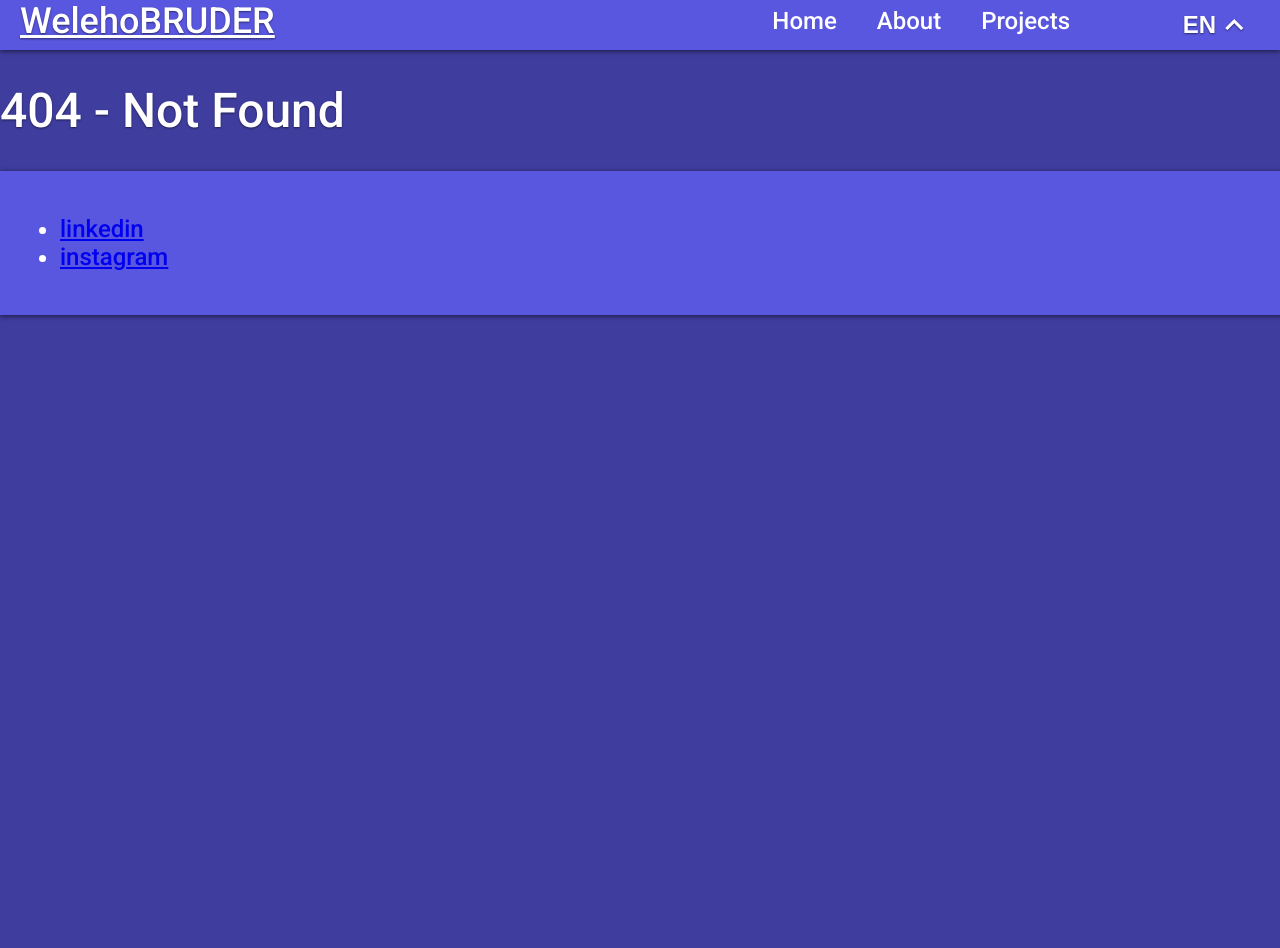
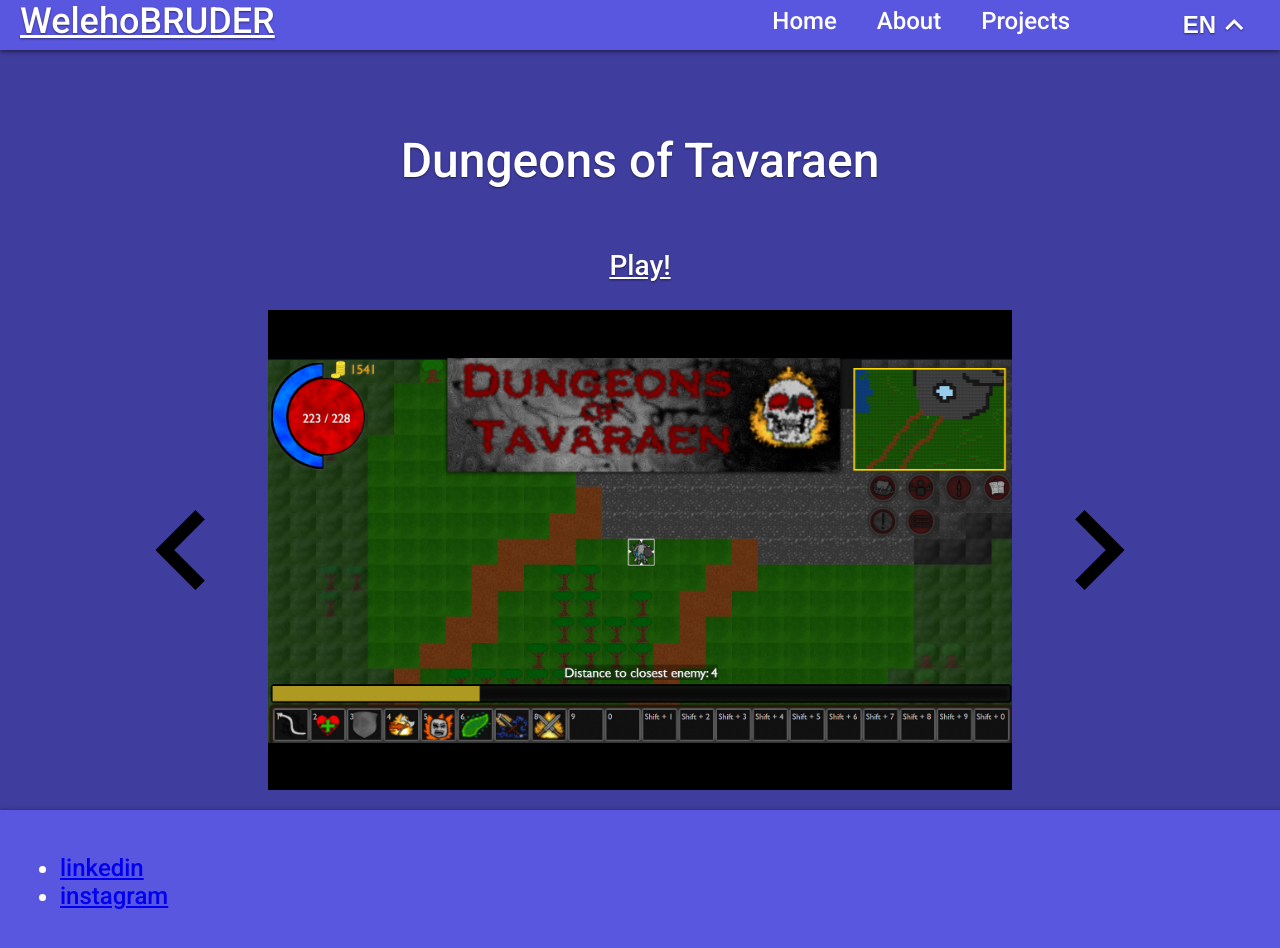
Before and after one commit to WelehoBRUDER/weleho-homepage-remake, a React (Create React App) app: page /project/Dungeons_of_Tavaraen in a window 1280 px wide. Before the commit this address had no page. Shown: the top 948 px of the page. Before the commit the page ends 800 px from the top, so only its background shows below. Built offline with nearby package versions, Linux system fonts and the light colour scheme.

Commit message:
added dynamic project page

```diff
--- a/src/App.tsx
+++ b/src/App.tsx
@@ -6,6 +6,7 @@ import "./style/components.scss";
 import "./style/mobile_layout.scss";
 import Language from "./Language";
 import Home from "./pages/Home";
+import ProjectPage from "./pages/ProjectPage";
 import Contact from "./pages/Contact";
 import NotFound from "./pages/NotFound";
 import Header from "./components/Header";
@@ -63,6 +64,7 @@ export default function App() {
       <BrowserRouter>
         <Routes>
           <Route path="/" element={<Home />} />
+          <Route path="/project/:id" element={<ProjectPage />} />
           <Route path="/contact" element={<Contact />} />
           <Route path="*" element={<NotFound />} />
         </Routes>
--- a/src/components/Project.tsx
+++ b/src/components/Project.tsx
@@ -1,5 +1,6 @@
 import { useContext } from "react";
 import { IProject } from "../data/types";
+import Button from "./Button";
 import Language from "../Language";
 
 export default function Project({
@@ -15,7 +16,9 @@ export default function Project({
   return (
     <div className="project-container">
       <div className="project-header">
-        <h3>{project.name}</h3>
+        <Button link={`/project/${project.name.replaceAll(" ", "_").trim()}`}>
+          <h3>{project.name}</h3>
+        </Button>
       </div>
       <div className="project-body">
         <div className="project-image">
--- a/src/data/projects.json
+++ b/src/data/projects.json
@@ -3,6 +3,7 @@
     "name": "Dungeons of Tavaraen",
     "type": "game",
     "image": "tavaraen.png",
+    "images": ["tavaraen.png", "tote.png"],
     "link": "https://welehobruder.github.io/Dungeons-of-Tavaraen/",
     "repo": "https://github.com/WelehoBRUDER/Dungeons-of-Tavaraen",
     "status": "In Development"
@@ -11,6 +12,7 @@
     "name": "Memory Cards",
     "type": "game",
     "image": "memory-cards.png",
+    "images": ["memory-cards.png"],
     "link": "https://welehobruder.github.io/memory-cards-game/",
     "repo": "https://github.com/WelehoBRUDER/memory-cards-game",
     "status": "Complete"
@@ -19,6 +21,7 @@
     "name": "Pohjola II",
     "type": "game",
     "image": "pohjola.png",
+    "images": ["pohjola.png"],
     "link": "https://welehobruder.github.io/Pohjola-II/",
     "repo": "https://github.com/WelehoBRUDER/Pohjola-II",
     "status": "Complete"
@@ -27,6 +30,7 @@
     "name": "Pohjola III",
     "type": "game",
     "image": "pohjola3.png",
+    "images": ["pohjola3.png"],
     "link": "https://welehobruder.github.io/Pohjola-III/",
     "repo": "https://github.com/WelehoBRUDER/Pohjola-III",
     "status": "Abandoned"
@@ -35,6 +39,7 @@
     "name": "Tears of the Evertree",
     "type": "game",
     "image": "tote.png",
+    "images": ["tote.png"],
     "link": "https://welehobruder.github.io/TOTE/",
     "repo": "https://github.com/WelehoBRUDER/TOTE",
     "status": "Abandoned"
@@ -43,6 +48,7 @@
     "name": "My Road",
     "type": "game",
     "image": "my-road.png",
+    "images": ["my-road.png"],
     "link": "https://welehobruder.github.io/MY-ROAD-RPG/",
     "repo": "https://github.com/WelehoBRUDER/MY-ROAD-RPG",
     "status": "Abandoned"
--- a/src/data/types.ts
+++ b/src/data/types.ts
@@ -1,7 +1,8 @@
 export interface IProject {
-  [name: string]: string;
+  [name: string]: any;
   type: string;
   image: string;
+  images: string[];
   link: string;
   repo: string;
   status: string;
--- a/src/localisation/english.json
+++ b/src/localisation/english.json
@@ -24,7 +24,7 @@
   },
   "project": {
     "Dungeons_of_Tavaraen": {
-      "shortDesc": "2D Roguelite RPG inspired by Tales of Maj'Eyal. Currently my most actively developed project, give it a try if you're interested!"
+      "shortDesc": "Roguelite RPG inspired by Tales of Maj'Eyal. Currently my most actively developed project, give it a try if you're interested!"
     },
     "Memory_Cards": {
       "shortDesc": "Simple memory card game based on Dark Souls III, made to practice React."
--- a/src/localisation/finnish.json
+++ b/src/localisation/finnish.json
@@ -21,5 +21,25 @@
   },
   "projects": {
     "title": "Projektit"
+  },
+  "project": {
+    "Dungeons_of_Tavaraen": {
+      "shortDesc": "Tales of Maj'Eyalin inspiroima Roguelite RPG. Tämän hetkinen projektini, käy ihmeessä kokeilemassa!"
+    },
+    "Memory_Cards": {
+      "shortDesc": "Dark Souls 3 teemainen Muistikorttipeli. Tein tämän projektin opetellakseni Reactia."
+    },
+    "Pohjola_II": {
+      "shortDesc": "Vuoropohjainen taistelupeli jonka tein suurimmilta osin yhden viikonlopun aikana. Tämä peli on valmis."
+    },
+    "Pohjola_III": {
+      "shortDesc": "Vuoropohjainen taistelupeli jonka piti olla jatko-osa Pohjola II:teen. Lopetin tämän pelin kehittämisen keskittyäkseni Dungeons of Tavaraeniin."
+    },
+    "Tears_of_the_Evertree": {
+      "shortDesc": "Vuoropohjainen roolipeli jota varten minulla oli suuria suunnitelmia. Harmillisesti hylkäsin tämän projektin muutaman kuukauden jälkeen."
+    },
+    "My_Road": {
+      "shortDesc": "Hieman vanhempi peli jonka tekemisen aloitin koska netti oli poikki yhtenä päivänä. Tämä oli ensimmäinen lisäykseni Githubiin!"
+    }
   }
 }
--- /dev/null
+++ b/src/pages/ProjectPage.tsx
@@ -0,0 +1,61 @@
+import { useState, useEffect } from "react";
+import { useParams } from "react-router-dom";
+import projects from "../data/projects.json";
+import { IProject } from "../data/types";
+import Button from "../components/Button";
+
+import "../style/project_page.scss";
+
+export default function ProjectPage() {
+  const { id } = useParams();
+  const [project, setProject] = useState(projects[0] as IProject);
+  const [imageIndex, setImageIndex] = useState(0);
+
+  useEffect(() => {
+    const projectFind: IProject =
+      projects.find((p: IProject) => p.name.replaceAll(" ", "_") === id) ??
+      projects[0];
+    setProject(projectFind);
+  }, [id]);
+
+  function cycleImages() {
+    if (project.images.length - 1 > imageIndex) {
+      setImageIndex(imageIndex + 1);
+    } else {
+      setImageIndex(0);
+    }
+  }
+
+  function cycleImagesBackwards() {
+    if (imageIndex > 0) {
+      setImageIndex(imageIndex - 1);
+    } else {
+      setImageIndex(project.images.length - 1);
+    }
+  }
+
+  return (
+    <div className="project-page">
+      <h1>{project.name}</h1>
+      {project.link && (
+        <Button href={project.link}>
+          <h3>Play!</h3>
+        </Button>
+      )}
+      <div className="project-images-showcase">
+        <Button className="chevron" onClick={cycleImagesBackwards}>
+          <i className="material-icons-outlined">chevron_left</i>
+        </Button>
+        <img
+          key={imageIndex}
+          className="show-case-image"
+          src={`${process.env.PUBLIC_URL}/images/${project.images[imageIndex]}`}
+          alt={project.images[imageIndex]}
+        />
+        <Button className="chevron" onClick={cycleImages}>
+          <i className="material-icons-outlined">chevron_right</i>
+        </Button>
+      </div>
+    </div>
+  );
+}
--- a/src/style/app.scss
+++ b/src/style/app.scss
@@ -73,3 +73,16 @@ p {
 .about-me {
   padding-top: 100px;
 }
+
+.chevron {
+  background: none;
+  border: none;
+
+  i {
+    font-size: 10rem;
+  }
+
+  &:hover {
+    color: $white;
+  }
+}
--- a/src/style/components.scss
+++ b/src/style/components.scss
@@ -184,7 +184,7 @@ button {
   }
 
   img {
-    width: 90%;
+    width: 80%;
     height: auto;
     max-height: 100vh;
     object-fit: contain;
--- /dev/null
+++ b/src/style/project_page.scss
@@ -0,0 +1,24 @@
+.project-page {
+  display: flex;
+  flex-direction: column;
+  justify-content: center;
+  align-items: center;
+  padding: 20px;
+  padding-top: 50px;
+}
+
+.project-images-showcase {
+  width: 100%;
+  display: flex;
+  flex-direction: row;
+  justify-content: center;
+  align-items: center;
+}
+
+.show-case-image {
+  width: 60%;
+  height: 60vh;
+  max-width: 60%;
+  object-fit: contain;
+  background: black;
+}
```
